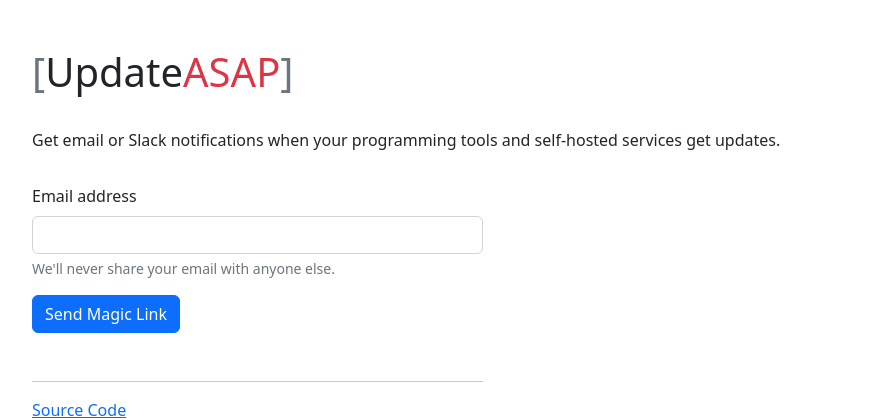
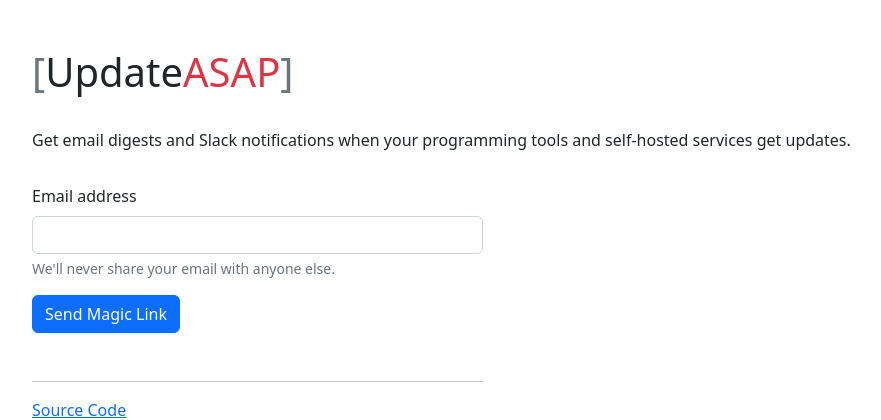
Before and after one commit to hjr265/updateasap, a Flask app: page / in a window 1280 px wide. Shown: the top 420 px of the page, without its empty margins (50-931 px from the left). Run offline with Flask 2, Linux system fonts and the light colour scheme; parts of the project's set-up code (start-up, migrations or seed data) failed here and were passed over.

Commit message:
Update homepage text

```diff
--- a/templates/index.html
+++ b/templates/index.html
@@ -1,7 +1,7 @@
 {% extends "layout.html" %}
 
 {% block content %}
-	<p>Get email or Slack notifications when your programming tools and self-hosted services get updates.</p>
+	<p>Get email digests and Slack notifications when your programming tools and self-hosted services get updates.</p>
 	<div class="row">
 		<div class="col-md-5">
 			<form method="POST" action="/send_manage_link">
```
